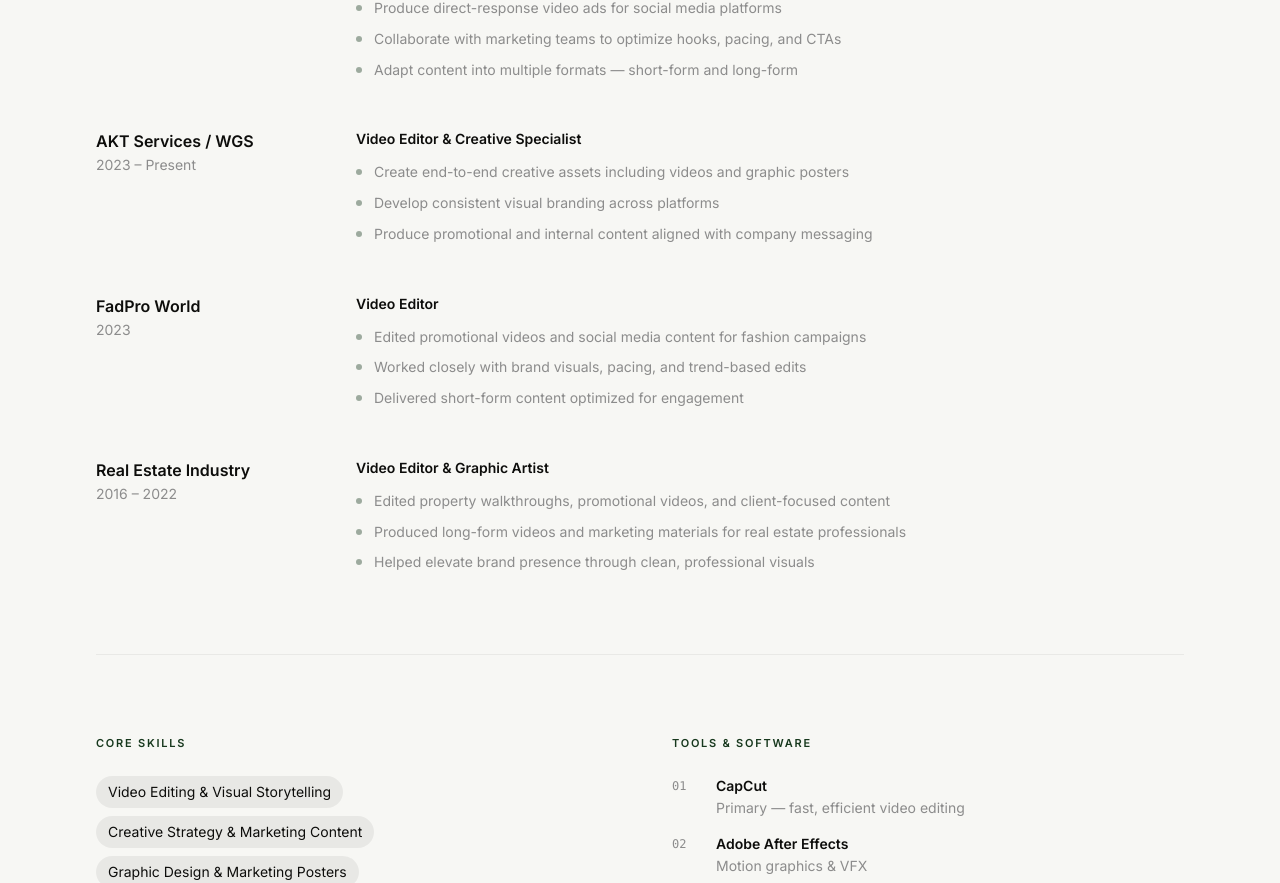
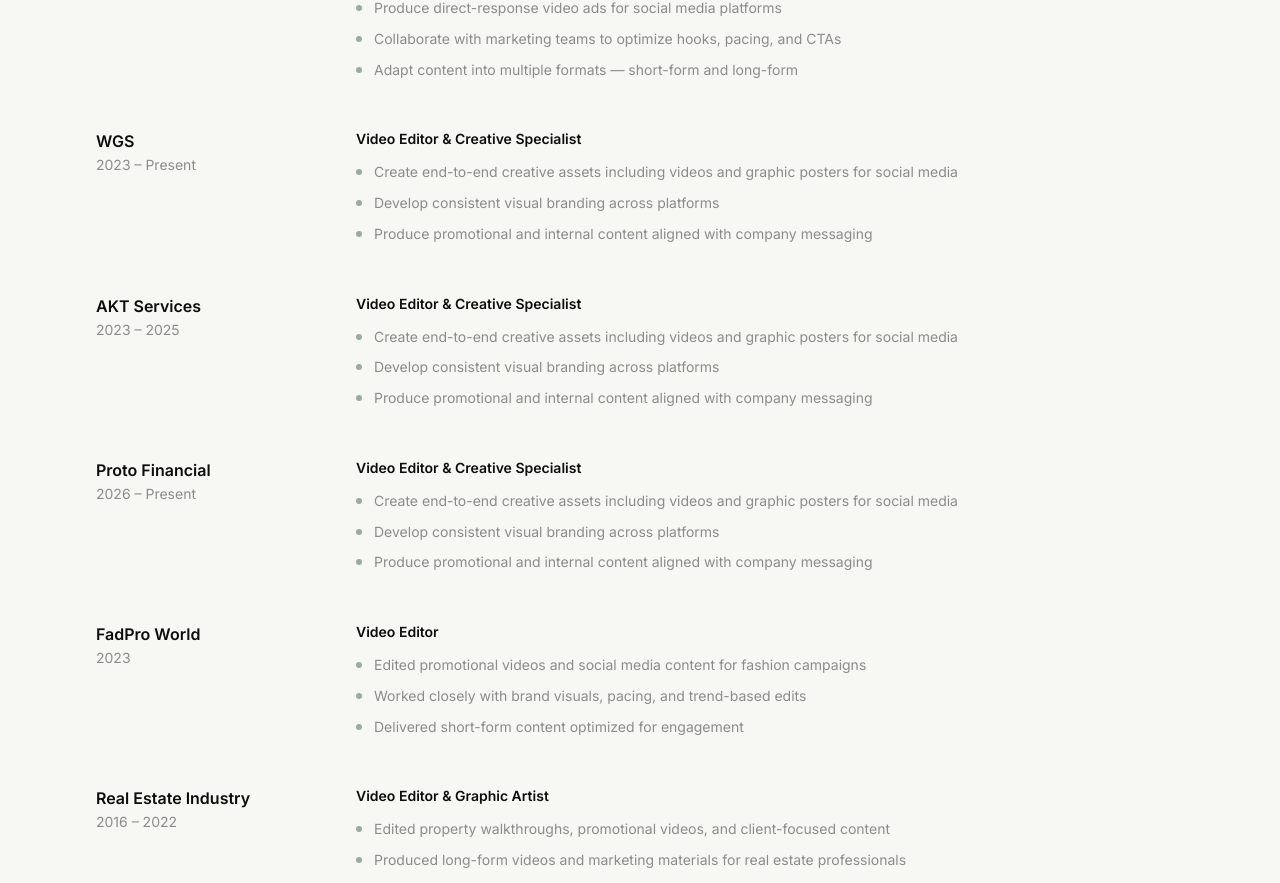
Before and after one commit to paldz9/Paldz-portfolio, a Next.js app: page /about in a window 1280 px wide. Shown: the part 1313-2196 px from the top of the page. Built offline with nearby package versions, Linux system fonts and the light colour scheme; no server answers.

Commit message:
Portfolio - May 3, 2026 - 1:54pm

```diff
--- a/src/app/about/page.tsx
+++ b/src/app/about/page.tsx
@@ -22,10 +22,30 @@
   },
   {
     role: "Video Editor & Creative Specialist",
-    company: "AKT Services / WGS",
+    company: "WGS",
     period: "2023 – Present",
     items: [
-      "Create end-to-end creative assets including videos and graphic posters",
+      "Create end-to-end creative assets including videos and graphic posters for social media",
+      "Develop consistent visual branding across platforms",
+      "Produce promotional and internal content aligned with company messaging",
+    ],
+  },
+  {
+    role: "Video Editor & Creative Specialist",
+    company: "AKT Services",
+    period: "2023 – 2025",
+    items: [
+      "Create end-to-end creative assets including videos and graphic posters for social media",
+      "Develop consistent visual branding across platforms",
+      "Produce promotional and internal content aligned with company messaging",
+    ],
+  },
+  {
+    role: "Video Editor & Creative Specialist",
+    company: "Proto Financial",
+    period: "2026 – Present",
+    items: [
+      "Create end-to-end creative assets including videos and graphic posters for social media",
       "Develop consistent visual branding across platforms",
       "Produce promotional and internal content aligned with company messaging",
     ],
@@ -299,8 +319,8 @@
             I&apos;m ready.
           </h2>
           <p className="mt-5 max-w-md text-[15px] leading-relaxed text-[#8C8C8C]">
-            Tell me what you need — platform, deadline, style references. I'll
-            come back with a plan and quote.
+            Tell me what you need — platform, deadline, style references.
+            I&apos;ll come back with a plan and quote.
           </p>
           <div className="mt-8 flex flex-wrap items-center gap-5">
             <Link
```
